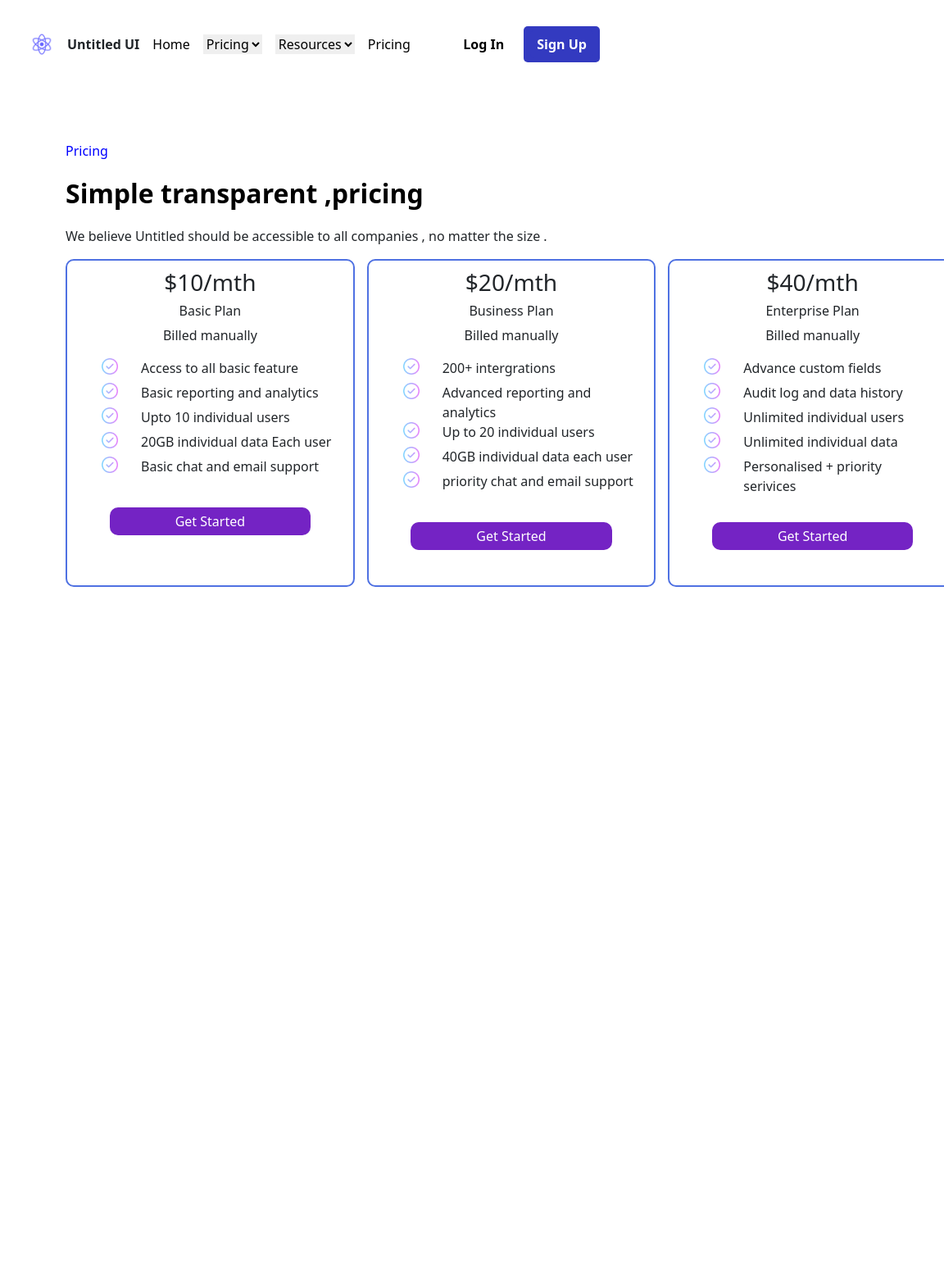
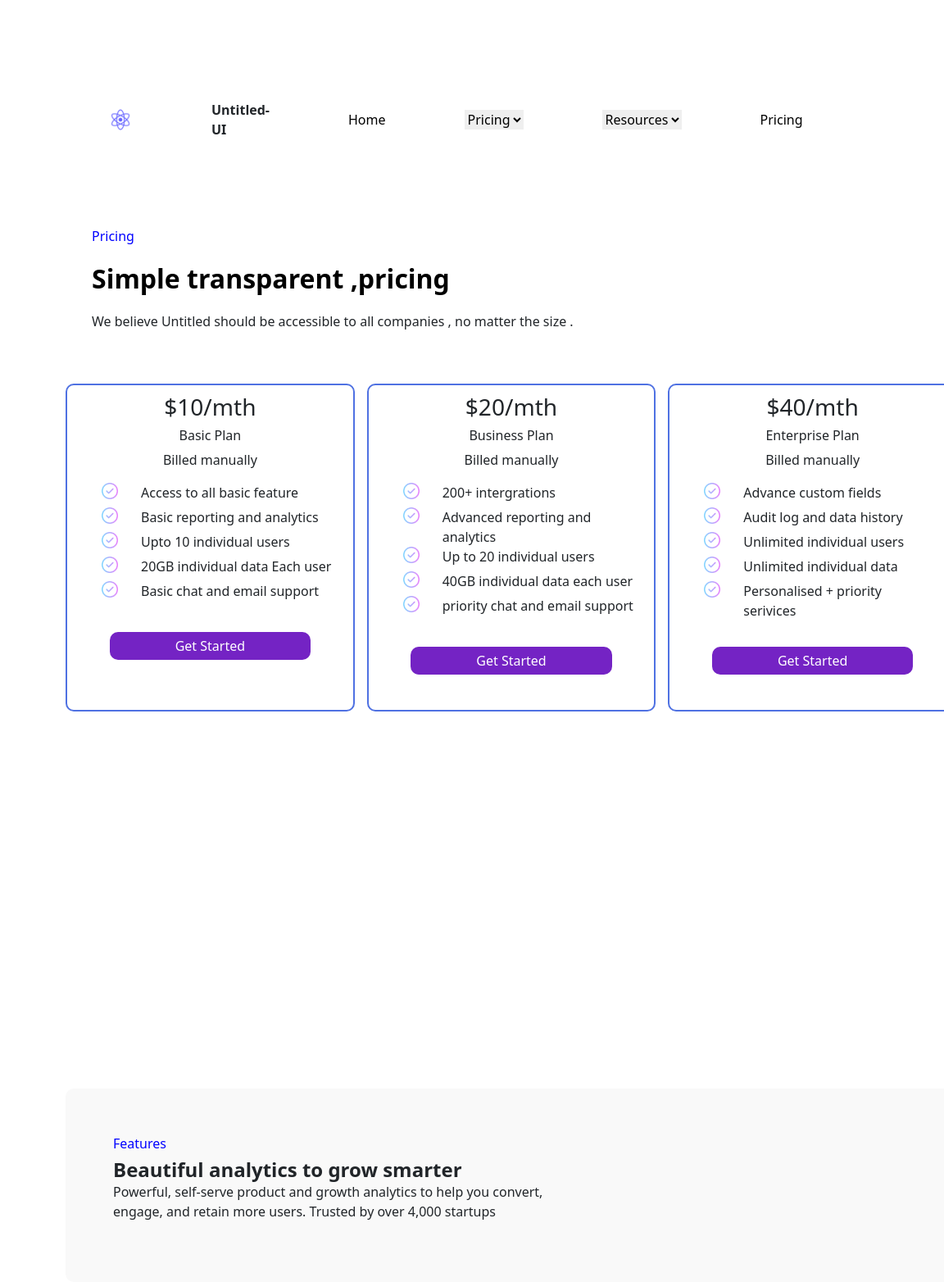
Before and after one commit to Vaibhavdesai99/Assignment-UI-12thMen-Times, a plain HTML site: page index.html in a window 768 px wide. Shown: the top 1564 px of the page at 82% size, 1152 px wide, since content can reach past the window. Before the commit the page ends 812 px from the top, so only its background shows below. Drawn offline with nearby package versions, Linux system fonts and the light colour scheme.

Commit message:
Added media-query for responsiveness

```diff
--- a/index.css
+++ b/index.css
@@ -20,6 +20,9 @@ a {
   list-style-type: none;
 }
 
+select:hover {
+  cursor: pointer;
+}
 select {
   border: none;
   outline: none;
@@ -131,3 +134,151 @@ select {
   border-radius: 10px;
   border: none;
 }
+
+.features {
+  margin-top: 6rem;
+  background-color: #f9f9f9;
+  padding: 30px;
+  border-radius: 10px;
+}
+
+.features h6 {
+  color: blue;
+}
+.features h2 {
+  font-size: 24px;
+  font-weight: bold;
+  margin-bottom: 0px;
+}
+
+/* Added media-query for responsive */
+/* For Mobile devices  */
+@media (min-width: 319px) and (max-width: 480px) {
+  .grid {
+    display: inline-block;
+    margin: auto;
+  }
+
+  li,
+  select {
+    display: none;
+  }
+
+  .box1,
+  .box2,
+  .box3 {
+    width: calc(66% - 324px);
+    margin: 0 auto;
+    margin-bottom: 5rem;
+    display: flex;
+    flex-direction: column;
+    height: 27rem;
+  }
+
+  .features {
+    width: 147%;
+    /* position: static; */
+    /* margin-top: 3rem; */
+    position: absolute;
+    top: 124rem;
+    left: 22rem;
+    margin: auto;
+  }
+  .para {
+    width: 151%;
+    display: flex;
+    flex-direction: column;
+    margin-left: 22rem;
+  }
+
+  .left-nav {
+    margin-left: 25rem;
+  }
+  .right-nav {
+    display: none;
+  }
+}
+
+/* For I pad and Tablets */
+
+@media (min-width: 480px) and (max-width: 768px) {
+  .features {
+    width: 120%;
+    position: absolute;
+    top: 77rem;
+    margin-left: 13rem;
+  }
+
+  .para {
+    display: flex;
+    flex-direction: column;
+    margin: auto 2rem;
+    width: 220%;
+    margin-bottom: 3rem;
+  }
+
+  .container {
+    display: flex;
+    flex-direction: row;
+    align-items: center;
+    justify-content: space-between;
+    margin-left: 7rem;
+    gap: 273px;
+    margin-top: 7rem;
+  }
+
+  .left-nav {
+    display: flex;
+    flex-direction: row;
+    justify-content: space-between;
+    align-items: center;
+    gap: 6rem;
+    margin-left: 6rem;
+  }
+
+  .right-nav {
+    display: none;
+  }
+}
+
+/* for small screen laptops  */
+
+@media (min-width: 768px) and (max-width: 1024px) {
+  .right-nav {
+    display: flex;
+    flex-direction: row;
+    justify-content: flex-end;
+    margin-right: 0px;
+  }
+  .container {
+    margin-top: 7rem;
+    margin-left: 5rem;
+    gap: 68px;
+  }
+}
+
+@media (min-width: 767px) and (max-width: 816px) {
+  .features {
+    margin-top: 6rem;
+    background-color: #f9f9f9;
+    padding: 58px;
+    border-radius: 10px;
+    margin-left: 0rem;
+    width: 158%;
+  }
+  .right-nav {
+    display: flex;
+    flex-direction: row;
+    justify-content: flex-end;
+    margin-right: 0px;
+    position: relative;
+    left: 23rem;
+  }
+}
+
+@media (min-width: 811px) and (max-width: 1024px) {
+  .right-nav {
+    position: relative;
+    left: 8rem;
+  }
+}
--- a/index.html
+++ b/index.html
@@ -12,12 +12,13 @@
 
 <body>
     <!-- <nav class="navbar"> -->
+    <div class="Main-Container">
         <div class="container">
             <div class="left-nav">
                 <a class="navbar-logo" href="#">
                     <img src="./Icons/react.png" style="height: 30px" alt="logo" />
                 </a>
-            <header><strong>Untitled UI</strong></header>
+                <header><strong>Untitled-UI</strong></header>
                 <li class="nav-item">
                     <a class="nav-link" href="#">Home</a>
                 </li>
@@ -140,7 +141,18 @@
                         </div>
                     </div>
                 </section>
+                <section class="features">
+                    <h6>Features</h6>
+                    <h2>Beautiful analytics to grow smarter</h2>
+                    <p>
+                        Powerful, self-serve product and growth analytics to help you
+                        convert,
+                        <br />
+                        engage, and retain more users. Trusted by over 4,000 startups
+                    </p>
+                </section>
             </main>
+        </div>
     </div>
 </body>
 
```
Lines whose indentation alone changed are shown as unchanged.
